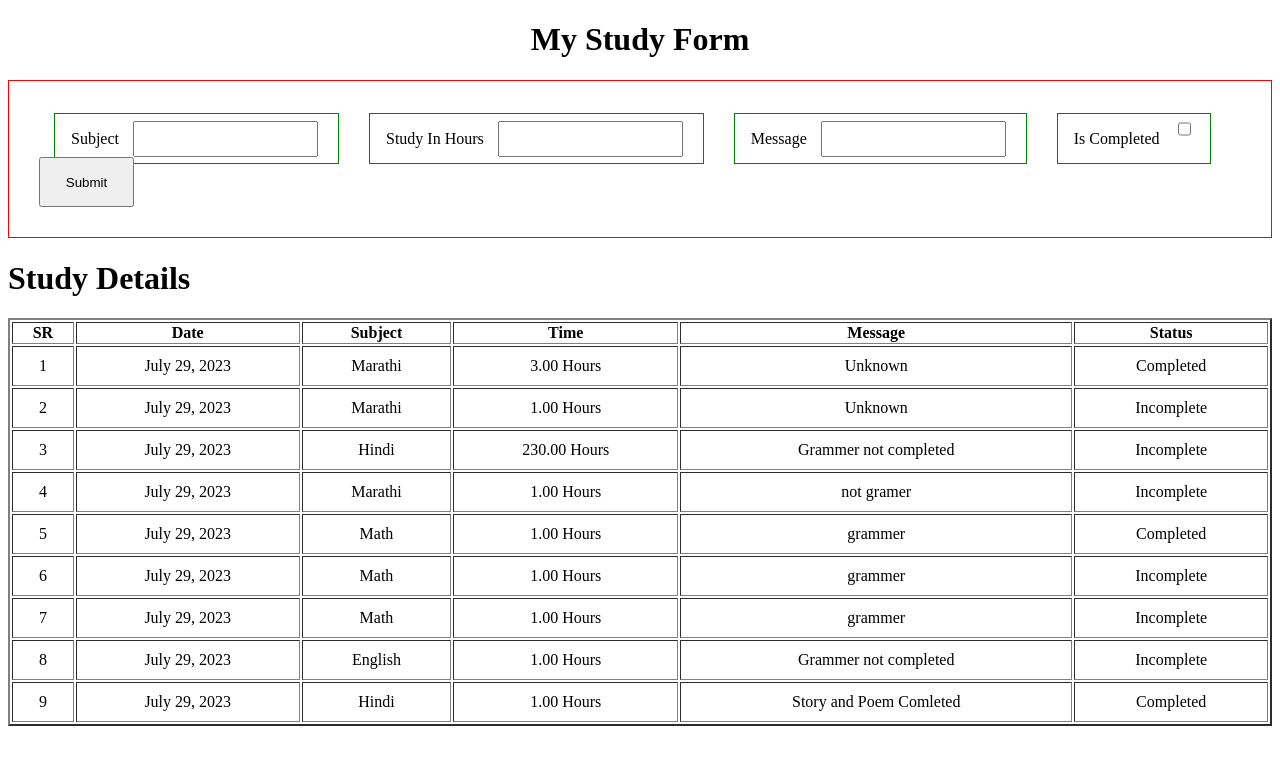
After one commit to PratibhaSahare/Details_Project, a Django app: page /operation_app/study/ in a window 1280 px wide. The commit adds this page. Shown: the top 765 px of the page. Run offline with Django 4.2, Linux system fonts and the light colour scheme; data comes from the database, SQL or seed files in the repository; both versions use the stored data as it was after the commit.

Commit message:
Save new changes

```diff
--- /dev/null
+++ b/Templates/study_form.html
@@ -0,0 +1,143 @@
+<!DOCTYPE html>
+<html lang="en">
+<head>
+     <meta charset="UTF-8">
+     <meta name="viewport" content="width=device-width, initial-scale=1.0">
+     <title>Document</title>
+</head>
+
+<style>
+     .form_heading{
+          text-align: center;
+     }
+
+     .study_form{
+          border: 1px solid red;
+          padding: 30px;
+     }
+
+
+     .study_form input{
+          height: 30px;
+     }
+
+     .study_form label{
+          margin-right: 10px;
+     }
+     .study_form button{
+          width: 95px;
+          height: 50px;
+     }
+
+     .study_form div{
+          border: 1px solid green;
+          padding: 1rem;
+          margin: 15px;
+          display: inline;
+
+     }
+
+     table{
+          width: 100%;
+     }
+
+     table tbody td{
+          text-align: center;
+          padding: 10px;
+     }
+
+
+
+</style>
+
+<body>
+
+     <h1 class="form_heading">My Study Form</h1>
+
+     <form class="study_form" action="/operation_app/study/" method="post">
+          {% csrf_token %}
+
+          <div>
+               <label for="subject">Subject</label>
+               <input type="text" name="subject" id="subject">
+          </div>
+
+
+          <div>
+               <label for="time">Study In Hours</label>
+               <input type="number" name="time" id="time">
+
+          </div>
+
+          <div>
+            <label for="message">Message</label>
+            <input type="text" name="message" id="message">
+
+          </div>
+
+          <div class="checkbox">
+               <label for="status">Is Completed</label>
+               <input type="checkbox" name="is_complete" id="status" value="True">
+          </div>
+
+
+          <button type="submit">Submit</button>
+
+          <br>
+
+     </form>
+
+
+
+     <h1 >Study Details</h1>
+
+     <table border="2px">
+
+          <thead>
+               <tr>
+                    <th>SR</th>
+                    <th>Date</th>
+                    <th>Subject</th>
+                    <th>Time</th>
+                    <th>Message</th>
+                    <th>Status</th>
+               </tr>
+
+          </thead>
+
+
+          <tbody>
+
+               {% for detail in study_details %}
+
+               <tr>
+                    <td>{{forloop.counter}}</td>
+                    <td>{{ detail.date}}</td>
+                    <td>{{ detail.subject}}</td>
+                    <td>{{ detail.time}} Hours</td>
+                    <td>{{ detail.message}}</td>
+
+
+
+                    {% if detail.is_complete %}
+                    <td>Completed</td>
+                    {% else %}
+                    <td>Incomplete</td>
+                    {% endif %}
+
+               </tr>
+
+
+
+               {% endfor %}
+
+
+          </tbody>
+
+
+     </table>
+
+
+
+</body>
+</html>
--- a/operation_app/admin.py
+++ b/operation_app/admin.py
@@ -4,3 +4,4 @@ from . models import *
 # Register your models here.
 admin.site.register(Student)
 admin.site.register(Teacher)
+admin.site.register(Study)
--- a/operation_app/models.py
+++ b/operation_app/models.py
@@ -24,3 +24,16 @@ class Teacher(models.Model):
 
      def __str__(self):
           return self.first_name + ' ' + self.last_name
+
+
+class Study(models.Model):
+
+     date = models.DateField(auto_now=True)
+     subject = models.CharField(max_length=55,default='Unknown')
+     time = models.DecimalField(max_digits=5,decimal_places=2)
+     message =models.CharField(max_length=100,default='Unknown')
+     is_complete = models.BooleanField(default=True)
+
+
+     def __str__(self):
+         return f'{self.subject}  - {self.date}'
--- a/operation_app/urls.py
+++ b/operation_app/urls.py
@@ -7,5 +7,6 @@ urlpatterns = [
      path("student-add/",views.student_add,name="student_add"),
      path("student-details/",views.student_details,name="student_details"),
      path("teacher-add/",views.teacher_add,name="teacher_add"),
-     path("teacher-details/",views.student_details,name="student_details"),
+     path("teacher-details/",views.teacher_details,name="teacher_details"),
+     path("study/",views.my_study,name="my_study_data"),
 ]
--- a/operation_app/views.py
+++ b/operation_app/views.py
@@ -1,9 +1,9 @@
-from django.shortcuts import render
+from django.shortcuts import render, redirect
 from django.http import HttpResponse, request
 
 # import models in views
 
-from . models import Student,Teacher
+from . models import *
 
 # Create your views here.
 
@@ -47,7 +47,7 @@ def student_add(request):
 def student_details(request):
 
      student_data = Student.objects.all()
-     teacher_data = Teacher.objects.all()
+
 
      # for student in student_data:
      #      print(student.first_name,student.last_name,student.age)
@@ -56,7 +56,7 @@ def student_details(request):
 
      # return HttpResponse("Hello, world!")
 
-     return render(request,'all_data.html',{'student_data':student_data,'teacher_data':teacher_data})
+     return render(request,'all_data.html',{'student_data':student_data,'teacher_data':student_data})
 
      # add teachers data from templates and then add into database
 
@@ -75,3 +75,39 @@ def teacher_add(request):
           return HttpResponse("data added")
 
      return render(request,'add_teacher_data.html')
+
+#Teacher All Details
+from django.shortcuts import render, redirect
+from .models import Student, Study
+
+# Teacher Details
+
+def teacher_details(request):
+    teacher_data = Student.objects.all()
+    return render(request, 'teacher_details.html', {'teacher_data': teacher_data})
+
+# Study Details
+
+def my_study(request):
+    if request.method == "POST":
+        print(request.POST)
+
+        subject = request.POST['subject']
+        time = request.POST['time']
+        message = request.POST['message']
+
+        try:
+            if request.POST['is_complete'] == "True":
+                is_completed = True
+            else:
+                is_completed = False
+        except:
+            is_completed = False
+
+        Study.objects.create(subject=subject, time=time, message=message, is_complete=is_completed)
+        return redirect('my_study_data')
+
+    else:
+        study_details = Study.objects.all()
+        print(study_details)
+        return render(request, 'study_form.html', {'study_details': study_details})
```
Also changed, not shown: Templates/all_data.html (+0 -8 lines), Templates/teacher_details.html (added, +25 -0 lines), db.sqlite3, operation_app/migrations/0002_study.py (added), operation_app/migrations/0003_study_message.py (added).
